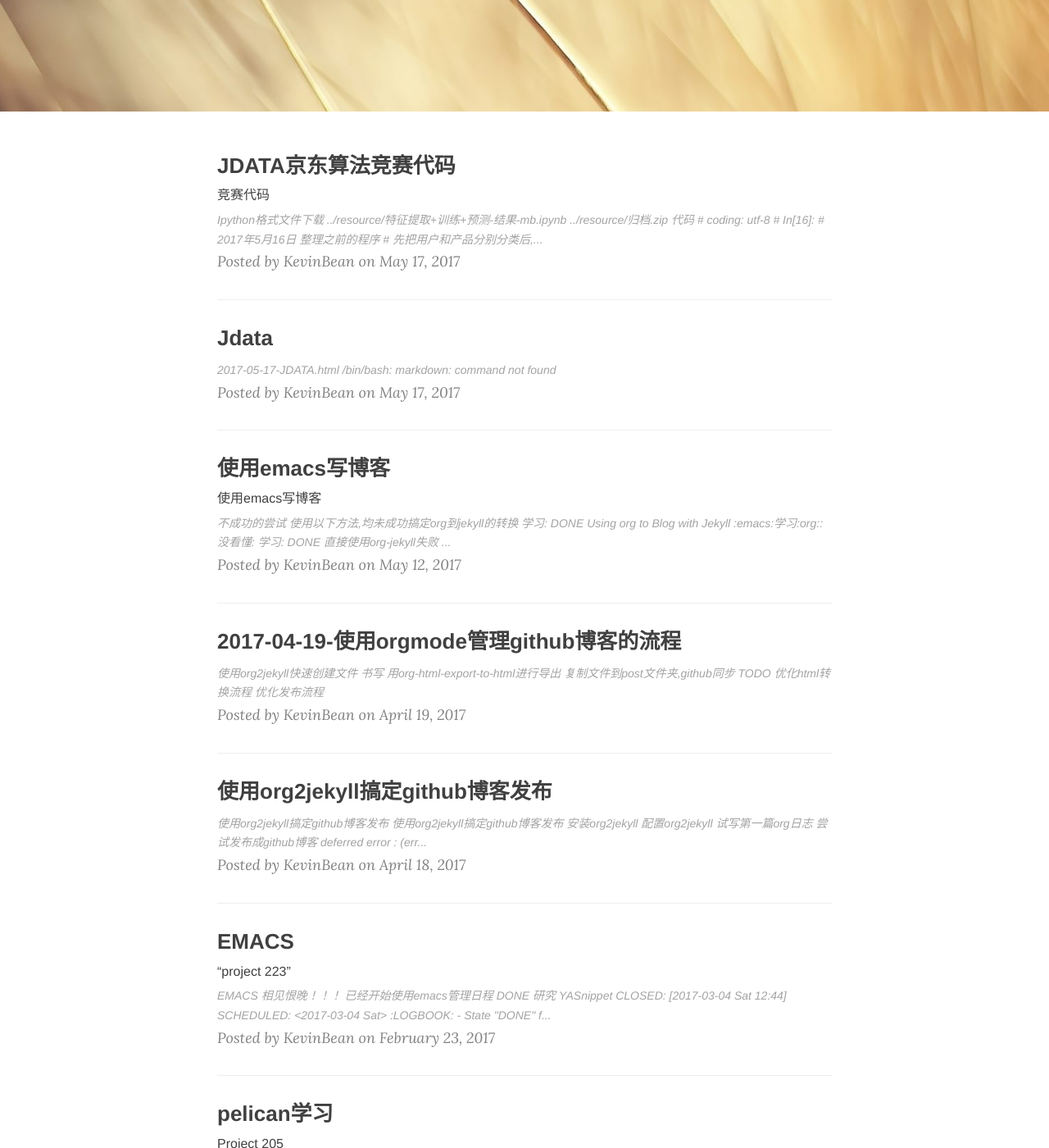
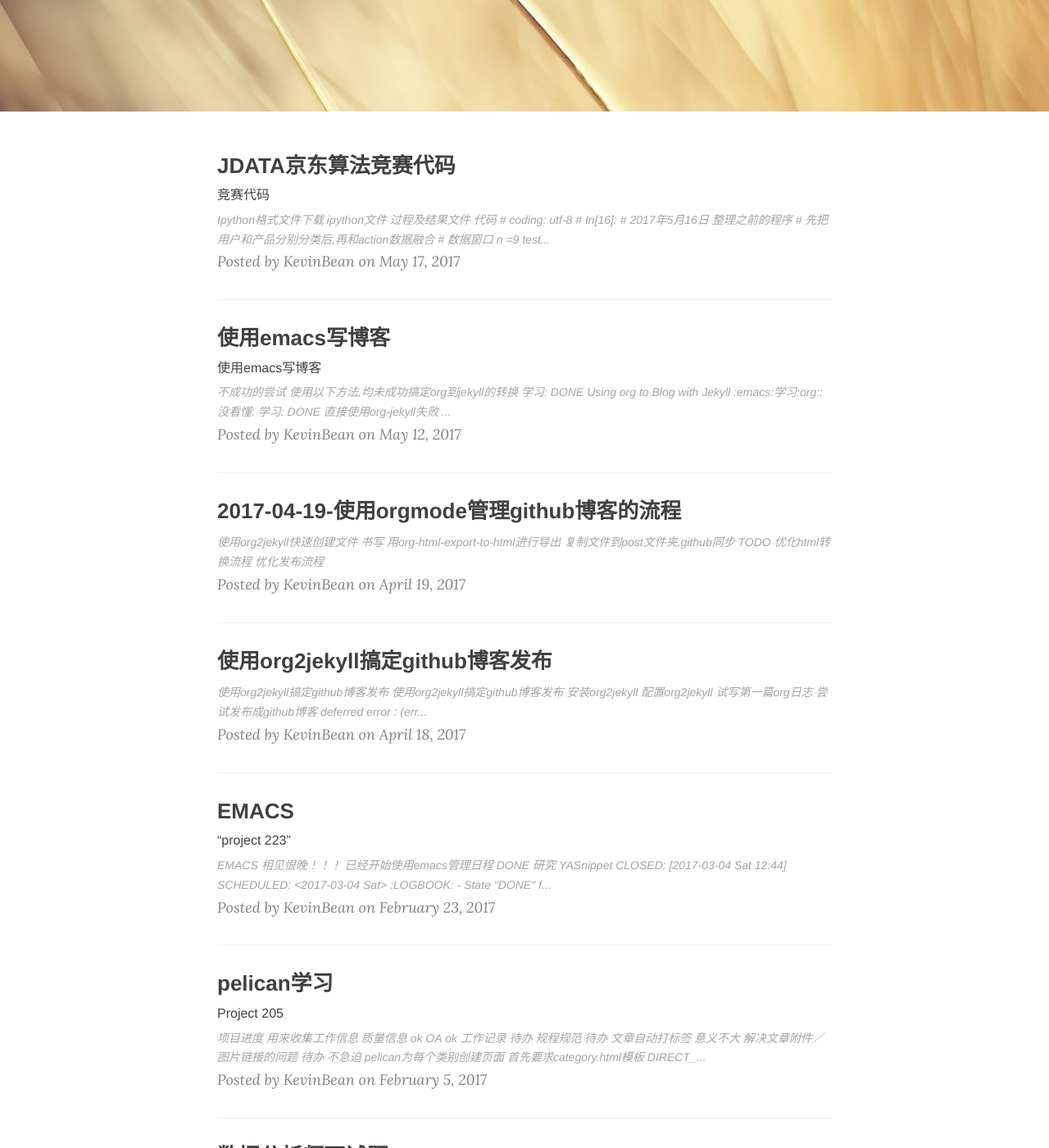
Before and after one commit to KevinBean/KevinBean.github.io.old, a Jekyll site: the page built from index.html, in a window 1280 px wide and 1400 px high, scrolled down 292 px. Shown: the whole window at 82% size. Built offline with Jekyll 4.4.1, drawn with Linux system fonts in a browser that asks for light colours; nearby versions of some CDN libraries; the list of posts is cut into pages by our own code; some of the changed text lies outside the part shown.

Commit message:
修改链接

```diff
--- a/_posts/2017-05-17-JDATA.md
+++ b/_posts/2017-05-17-JDATA.md
@@ -10,7 +10,9 @@
 Ipython格式文件下载
 ===================
 
-*../resource/特征提取+训练+预测-结果-mb.ipynb* *../resource/归档.zip*
+[ipython文件](http://git.writelab.cn/resource/%E7%89%B9%E5%BE%81%E6%8F%90%E5%8F%96+%E8%AE%AD%E7%BB%83+%E9%A2%84%E6%B5%8B-%E7%BB%93%E6%9E%9C-mb.ipynb)
+
+[过程及结果文件](http://git.writelab.cn/resource/%E5%BD%92%E6%A1%A3.zip)
 
 代码
 ====
```
Also changed, not shown: _posts/2017-05-17-JDATA.html (deleted, +0 -17 lines).
